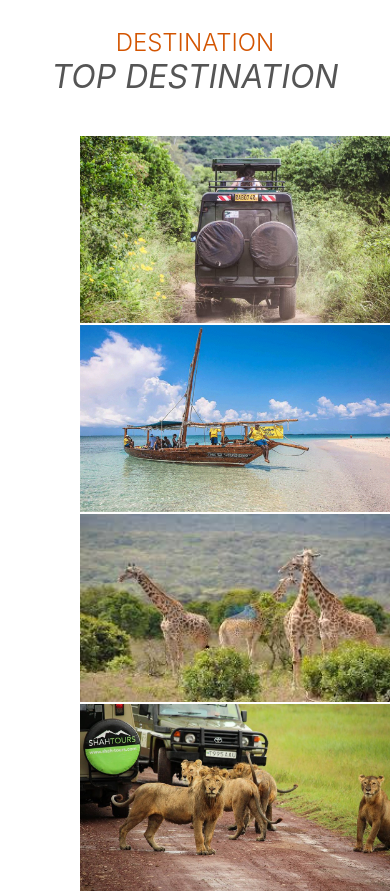
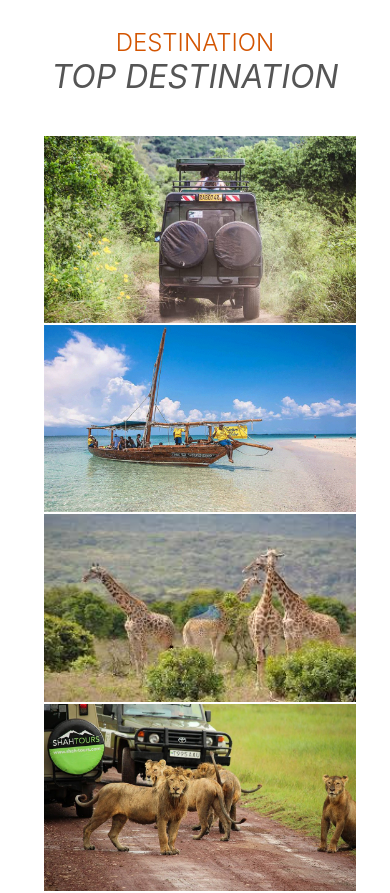
Before and after one commit to mchomvus4/travellers, a React (Create React App) app: page / in a window 390 px wide. Shown: the part 880-1773 px from the top of the page. Built offline with nearby package versions, Linux system fonts and the light colour scheme; some icons are missing.

Commit message:
Update Destination.css
Destination file updated for media queries

```diff
--- a/src/Components/Destination/Destination.css
+++ b/src/Components/Destination/Destination.css
@@ -32,4 +32,13 @@
         margin-left: 5rem;
 
 }
+
 }
+
+@media only screen and (max-width:425px){
+    .bg-images{
+        margin-left: 5.5rem;
+
+}
+
+}
```
